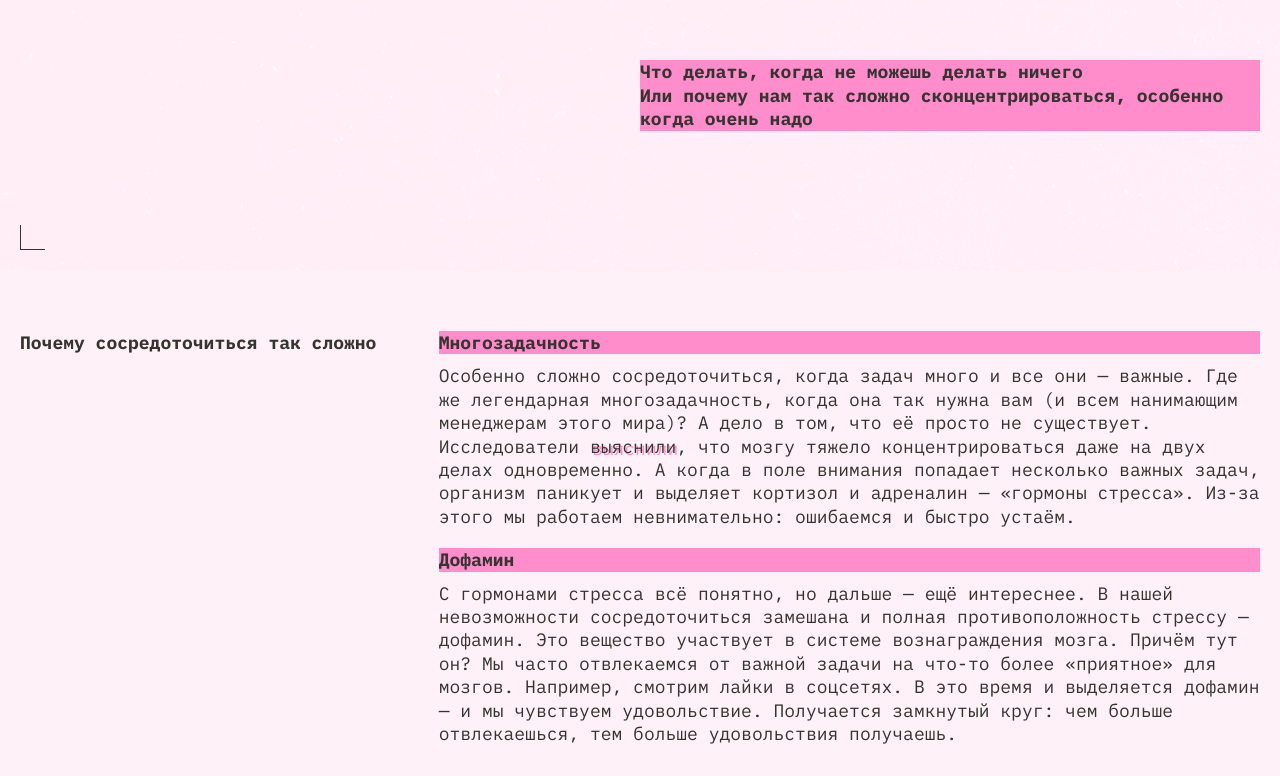
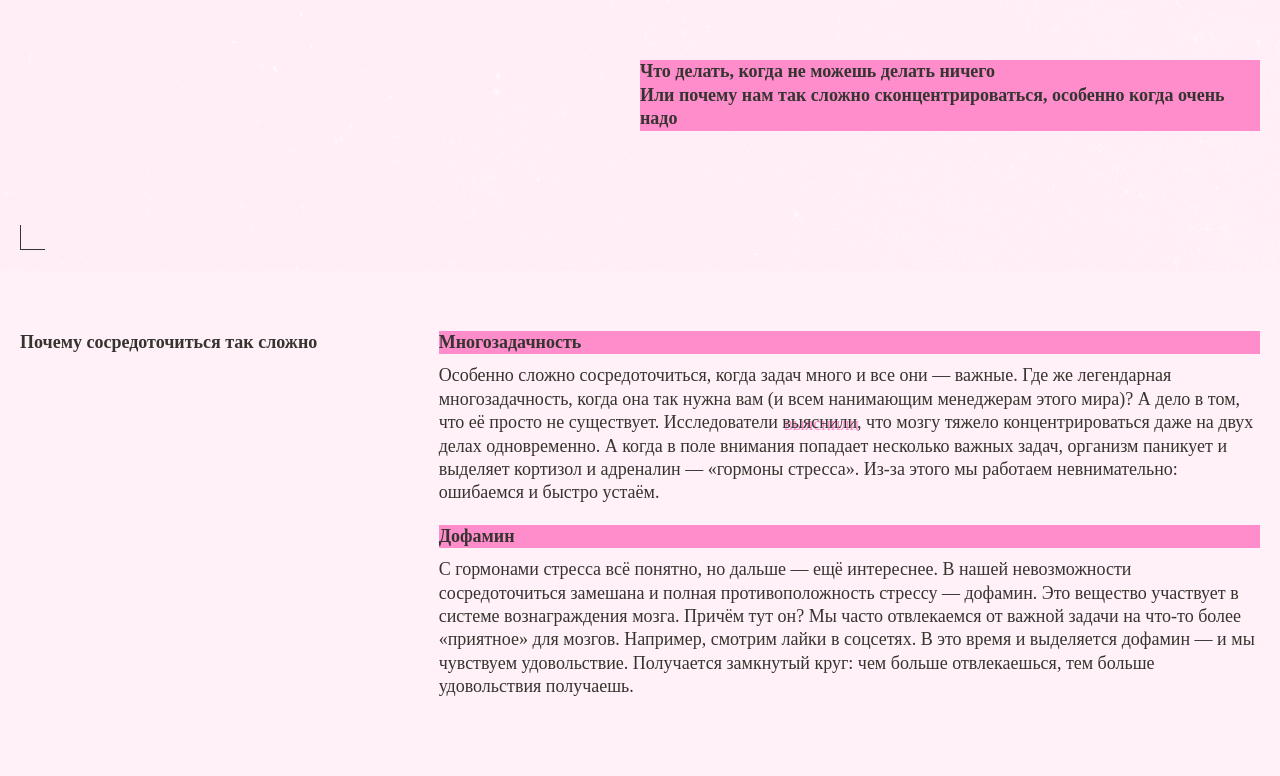
Before and after one commit to VladimirChen2004/slozhno-sosredotochitsya, a plain HTML site: page index.html in a window 1280 px wide. Shown: the part 529-1305 px from the top of the page. Drawn offline with Linux system fonts and the light colour scheme.

Commit message:
Update globals.css

```diff
--- a/styles/globals.css
+++ b/styles/globals.css
@@ -44,20 +44,3 @@ a {
   font-size: inherit;
   line-height: inherit;
 }
-
-
-@font-face {
-  font-family: "IBM Plex Mono";
-  src: url("../fonts/IBMPlexMono-Regular.woff") format("woff");
-  font-weight: normal;
-  font-style: normal;
-  font-display: swap;
-}
-
-@font-face {
-  font-family: "IBM Plex Mono bold";
-  src: url("../fonts/IBMPlexMono-Bold.woff") format("woff");
-  font-weight: bold;
-  font-style: normal;
-  font-display: swap;
-}
```
